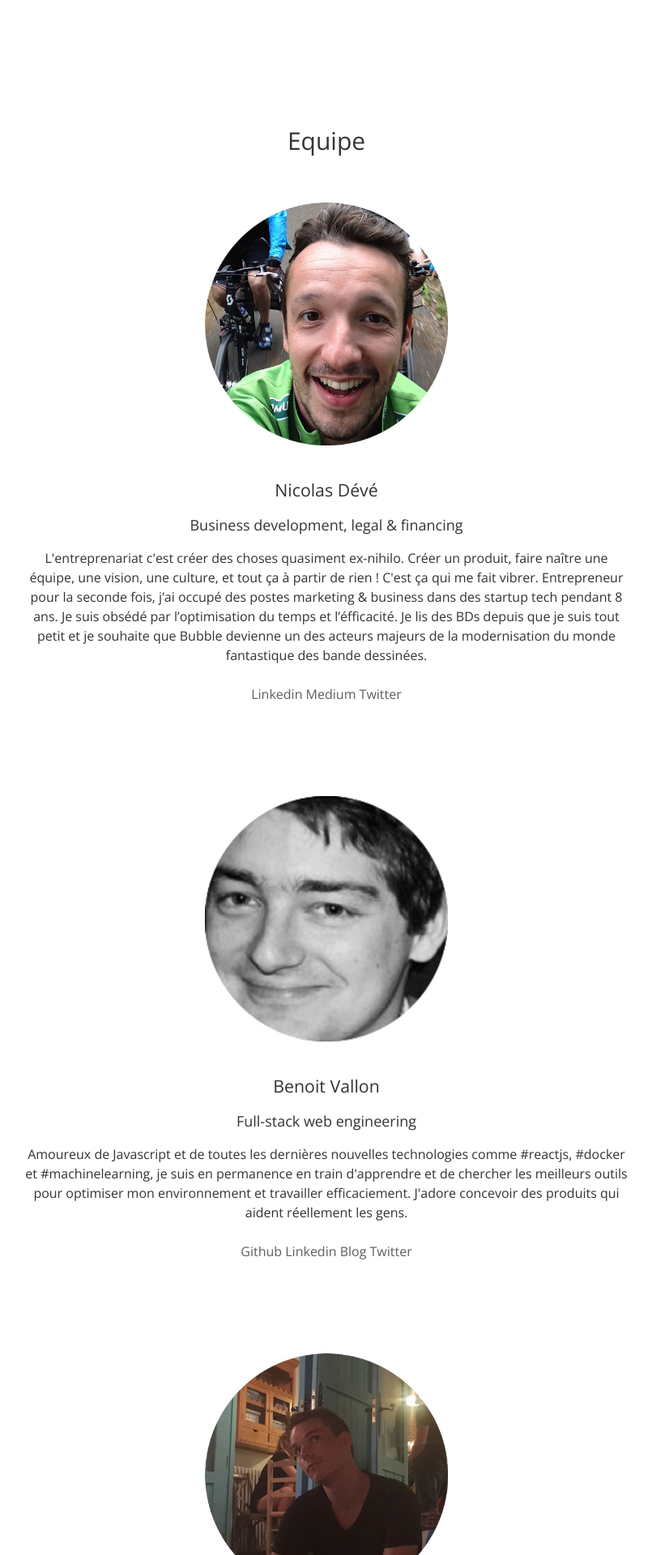
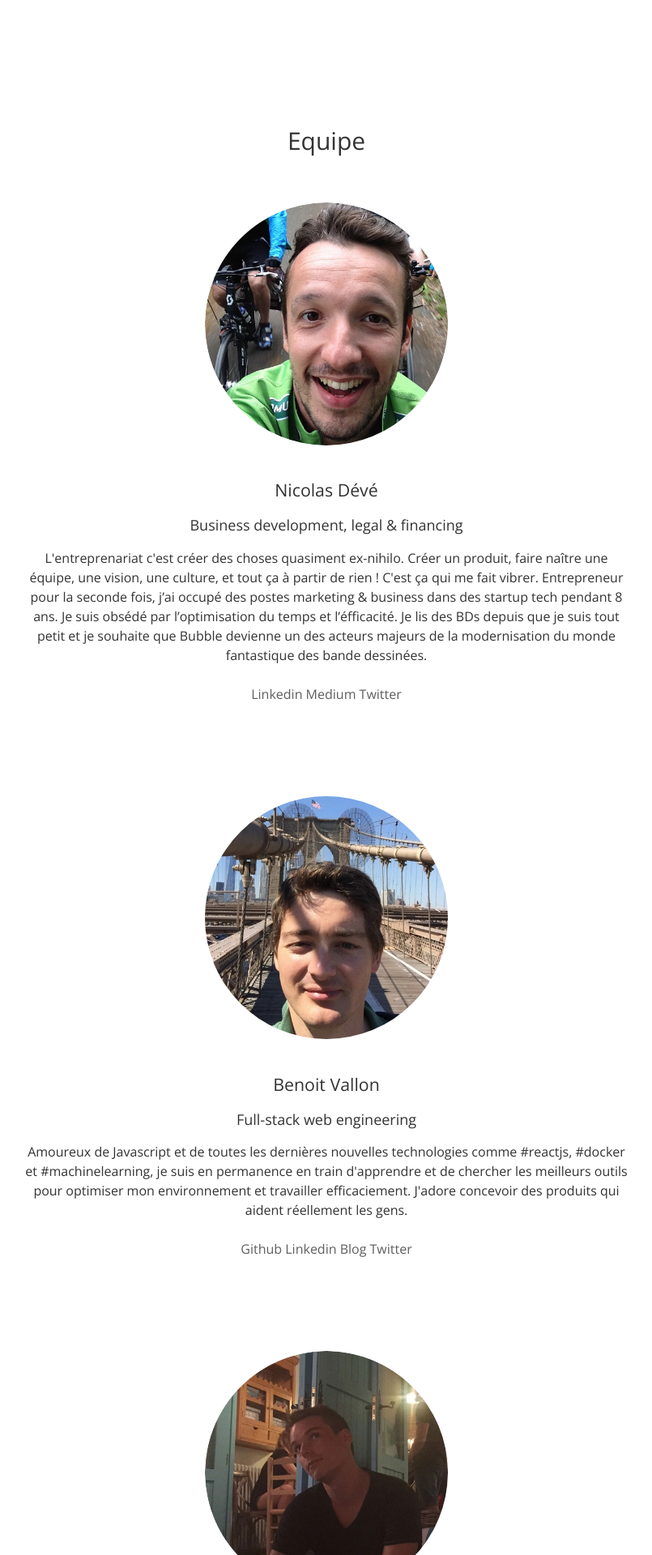
Before and after one commit to hbcbh1999/bubble-website, a Jekyll site: the page built from about-fr.md, in a window 1280 px wide. Shown: the part 1073-2993 px from the top of the page at 81% size, without its empty margins (237-1042 px from the left). Built offline with Jekyll 4.4.1, drawn with Linux system fonts in a browser that asks for light colours.

Commit message:
Add Ben picture

```diff
--- a/_includes/team.html
+++ b/_includes/team.html
@@ -8,7 +8,7 @@
 				Team
 			{% endif %}
 			</h2>
-			<img src="/img/nico.jpg" />
+			<img class="rounded" src="/img/nico.jpg" />
 			<div class="features-text">
 				<h3>Nicolas Dévé</h3>
 				<h4>
@@ -33,7 +33,7 @@
 			</div>
 		</article>
 		<article id="" class="features-row col-md-8 col-md-offset-2">
-			<img src="/img/benoit.jpg" />
+			<img class="rounded" src="/img/benoit.jpg" />
 			<div class="features-text">
 				<h3>Benoit Vallon</h3>
 				<h4>
@@ -59,7 +59,7 @@
 			</div>
 		</article>
 		<article id="" class="features-row col-md-8 col-md-offset-2">
-			<img src="/img/flo.jpg" />
+			<img class="rounded" src="/img/flo.jpg" />
 			<div class="features-text">
 				<h3>Florent Piétot</h3>
 				<h4>
--- a/_sass/_base.scss
+++ b/_sass/_base.scss
@@ -174,6 +174,9 @@ header {
         margin-top: 2em;
         line-height: 1.2em;
     }
+    .rounded {
+      border-radius: 150px;
+    }
 }
 
 // @media (min-width: 62em) {
```
Also changed, not shown: img/benoit.jpg.
